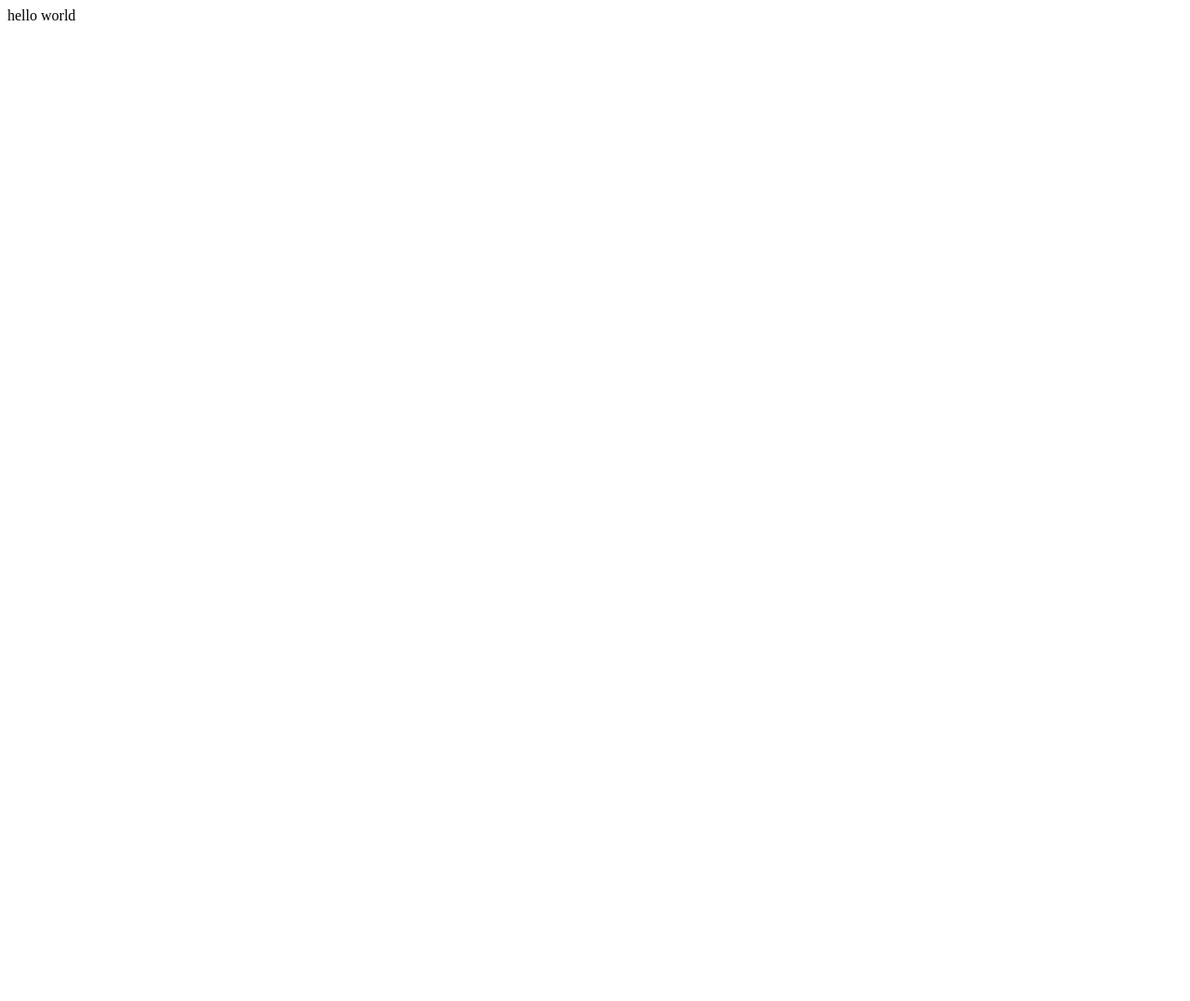
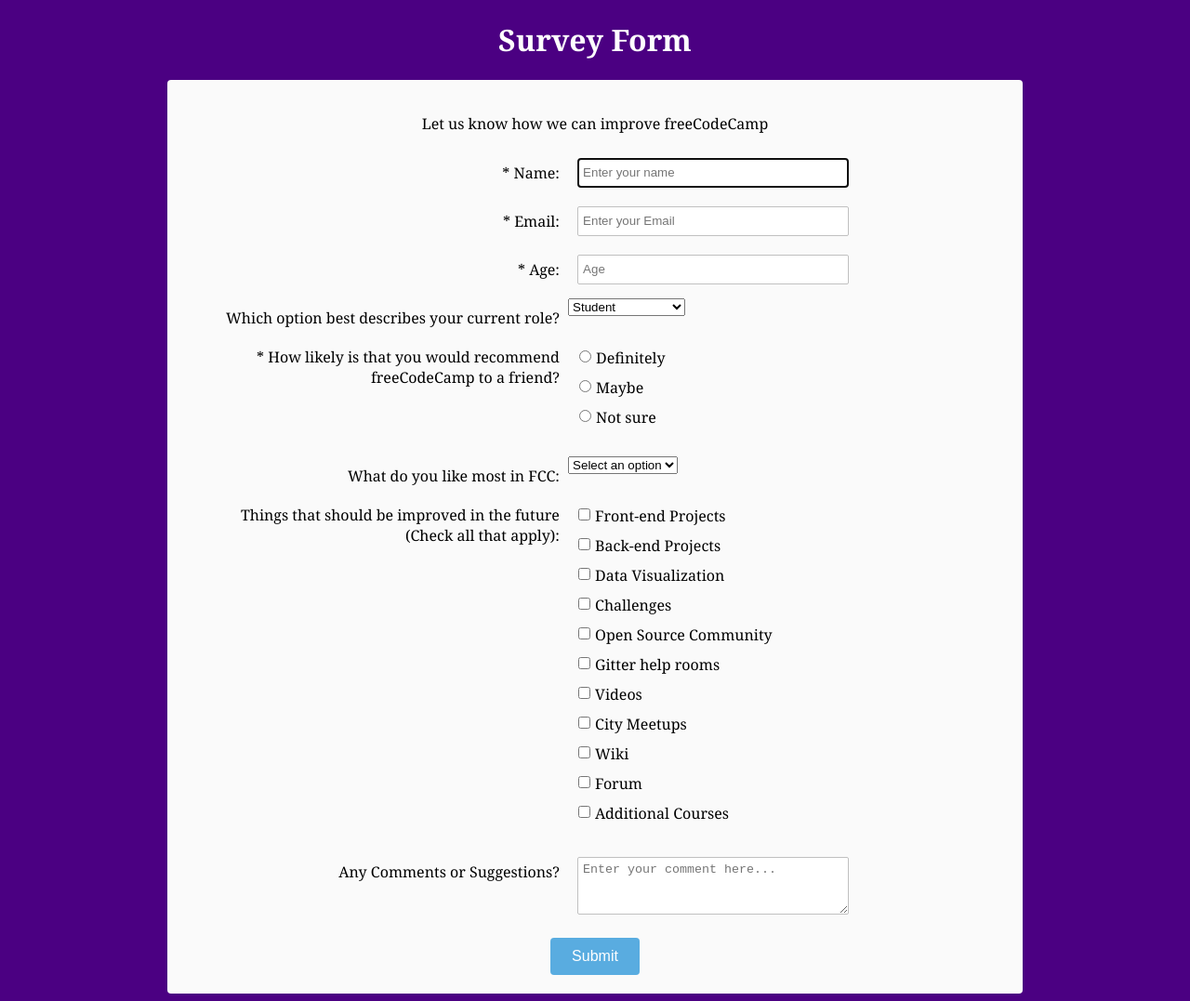
Before and after one commit to vipuldcoder/Herve_Vipul, a plain HTML site: page index.html in a window 1280 px wide. Shown: the whole page at 93% size. Before the commit the page ends 800 px from the top, so only its background shows below. Drawn offline with Linux system fonts and the light colour scheme.

Commit message:
savey form

```diff
--- a/css/style.css
+++ b/css/style.css
@@ -0,0 +1,109 @@
+html,
+body {
+    background-color: indigo;
+    text-align: center;
+    font-family:Cambria, Cochin, Georgia, Times, 'Times New Roman', serif;
+    min-width: 350px;
+}
+#title{
+    color: white
+}
+header {
+    font-size: 2em;
+    font-weight: bold;
+    margin: 20px;
+    color:white
+}
+
+#form-outer {
+    background-color: rgb(250, 250, 250);
+    margin: 0 auto;
+    border-radius: 4px;
+    width: 75%;
+    max-width: 900px;
+    padding: 10px;
+    padding-top: 20px;
+}
+
+.labels {
+    display: inline-block;
+    text-align: right;
+    width: 40%;
+    padding: 5px;
+    vertical-align: top;
+    margin-top: 10px;
+}
+
+.rightTab {
+    display: inline-block;
+    text-align: left;
+    width: 48%;
+    vertical-align: middle;
+}
+
+.input-field {
+    height: 20px;
+    width: 280px;
+    padding: 5px;
+    margin: 10px;
+    border: 1px solid #c0c0c0;
+    border-radius: 2px;
+}
+
+#userAge {
+    width: 40px;
+}
+
+.userRatings,
+input[type="checkbox"] {
+    float: left;
+    margin-right: 5px;
+}
+
+#submit {
+    background-color: #59ace0;
+    border-radius: 4px;
+    color: white;
+    font-size: 1em;
+    height: 40px;
+    width: 96px;
+    margin: 10px;
+    border: 0px solid;
+}
+
+
+
+.radio,
+.checkbox {
+    position: relative;
+    left: -43px;
+    margin-left: 10px;
+    display: block;
+    padding-bottom: 10px;
+}
+
+@media screen and (max-width: 833px) {
+    .input-field {
+        width: 80%;
+    }
+    select {
+        width: 90%;
+    }
+}
+
+@media screen and (max-width: 520px) {
+    .labels {
+        width: 100%;
+        text-align: left;
+    }
+    .rightTab {
+        width: 80%;
+        float: left;
+    }
+    .input-field {
+        width: 100%;
+    }
+    select {
+        width: 100%;
+    }
+}
--- a/index.html
+++ b/index.html
@@ -8,7 +8,109 @@
 </head>
 
 <body>
-    hello world
+
+    <h1 id="title">Survey Form</h1>
+    <div id="form-outer">
+        <p id="description">
+            Let us know how we can improve freeCodeCamp
+        </p>
+        <form id="survey-form">
+            <div class="rowTab">
+                <div class="labels">
+                    <label id="name-label" for="name">* Name: </label>
+                </div>
+                <div class="rightTab">
+                    <input autofocus type="text" name="name" id="name" class="input-field" placeholder="Enter your name" required>
+                </div>
+            </div>
+            <div class="rowTab">
+                <div class="labels">
+                    <label id="email-label" for="email">* Email: </label>
+                </div>
+                <div class="rightTab">
+                    <input type="email" name="email" id="email" class="input-field" required placeholder="Enter your Email">
+                </div>
+            </div>
+            <div class="rowTab">
+                <div class="labels">
+                    <label id="number-label" for="age">* Age: </label>
+                </div>
+                <div class="rightTab">
+                    <input type="number" name="age" id="number" min="1" max="100" class="input-field" placeholder="Age">
+                </div>
+            </div>
+            <div class="rowTab">
+                <div class="labels">
+                    <label for="currentPos">Which option best describes your current role?</label>
+                </div>
+                <div class="rightTab">
+                    <select id="dropdown" name="currentPos" class="dropdown">
+          <option disabled value>Select an option</option>
+          <option  value="student">Student</option>
+          <option value="job">Full Time Job</option>
+          <option value="learner">Full Time Learner</option>
+          <option value="preferNo">Prefer not to say</option>
+          <option value="other">Other</option>
+        </select>
+                </div>
+            </div>
+            <div class="rowTab">
+                <div class="labels">
+                    <label for="userRating">* How likely is that you would recommend freeCodeCamp to a friend?</label>
+                </div>
+                <div class="rightTab">
+                    <ul style="list-style: none;">
+                        <li class="radio"><label>Definitely<input name="radio-buttons" value="1"  type="radio" class="userRatings" ></label></li>
+                        <li class="radio"><label>Maybe<input name="radio-buttons" value="2"  type="radio" class="userRatings" ></label></li>
+                        <li class="radio"><label>Not sure<input name="radio-buttons" value="3"  type="radio" class="userRatings" ></label></li>
+                    </ul>
+                </div>
+            </div>
+            <div class="rowTab">
+                <div class="labels">
+                    <label for="most-like">What do you like most in FCC: </label>
+                </div>
+                <div class="rightTab">
+                    <select id="most-like" name="mostLike" class="dropdown">
+          <option disabled selected value>Select an option</option>
+          <option value="challenges">Challenges</option>
+          <option value="projects">Projects</option>
+          <option value="community">Community</option>
+          <option value="openSource">Open Source</option>
+        </select>
+                </div>
+            </div>
+            <div class="rowTab">
+                <div class="labels">
+                    <label for="preferences">Things that should be improved in the future<br>(Check all that apply): </label>
+                </div>
+                <div class="rightTab">
+                    <ul id="preferences" style="list-style: none;">
+                        <li class="checkbox"><label><input name="prefer" value="1" type="checkbox" class="userRatings">Front-end Projects</label></li>
+                        <li class="checkbox"><input name="prefer" value="2" type="checkbox" class="userRatings">Back-end Projects</li>
+                        <li class="checkbox"><label><input name="prefer" value="3" type="checkbox" class="userRatings">Data Visualization</label></li>
+                        <li class="checkbox"><label><input name="prefer" value="4" type="checkbox" class="userRatings">Challenges</label></li>
+                        <li class="checkbox"><label><input name="prefer" value="5" type="checkbox" class="userRatings">Open Source Community</label></li>
+                        <li class="checkbox"><label><input name="prefer" value="6" type="checkbox" class="userRatings">Gitter help rooms</label></li>
+                        <li class="checkbox"><label><input name="prefer" value="7" type="checkbox" class="userRatings">Videos</label></li>
+                        <li class="checkbox"><label><input name="prefer" value="8" type="checkbox" class="userRatings">City Meetups</label></li>
+                        <li class="checkbox"><label><input name="prefer" value="9" type="checkbox" class="userRatings">Wiki</label></li>
+                        <li class="checkbox"><label><input name="prefer" value="10" type="checkbox" class="userRatings">Forum</label></li>
+                        <li class="checkbox"><label><input name="prefer" value="10" type="checkbox" class="userRatings">Additional Courses</label></li>
+                    </ul>
+                </div>
+            </div>
+            <div class="rowTab">
+                <div class="labels">
+                    <label for="comments">Any Comments or Suggestions?</label>
+                </div>
+                <div class="rightTab">
+                    <textarea id="comments" class="input-field" style="height:50px;resize:vertical;" name="comment" placeholder="Enter your comment here..."></textarea>
+                </div>
+            </div>
+            <button id="submit" type="submit">Submit</button>
+        </form>
+    </div>
     <script src="https://cdn.freecodecamp.org/testable-projects-fcc/v1/bundle.js"></script>
 
     <!--
```
Also changed, not shown: 1 other file.
